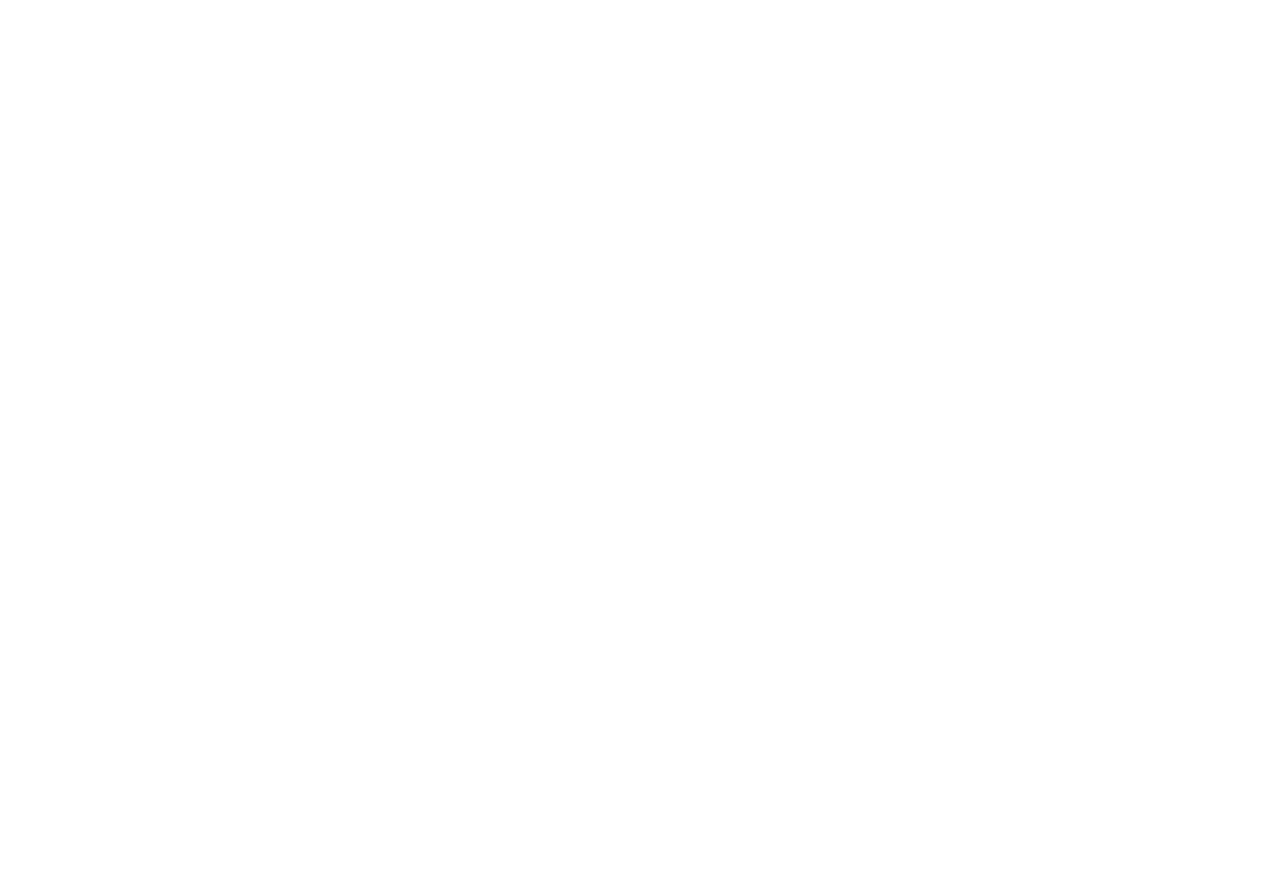
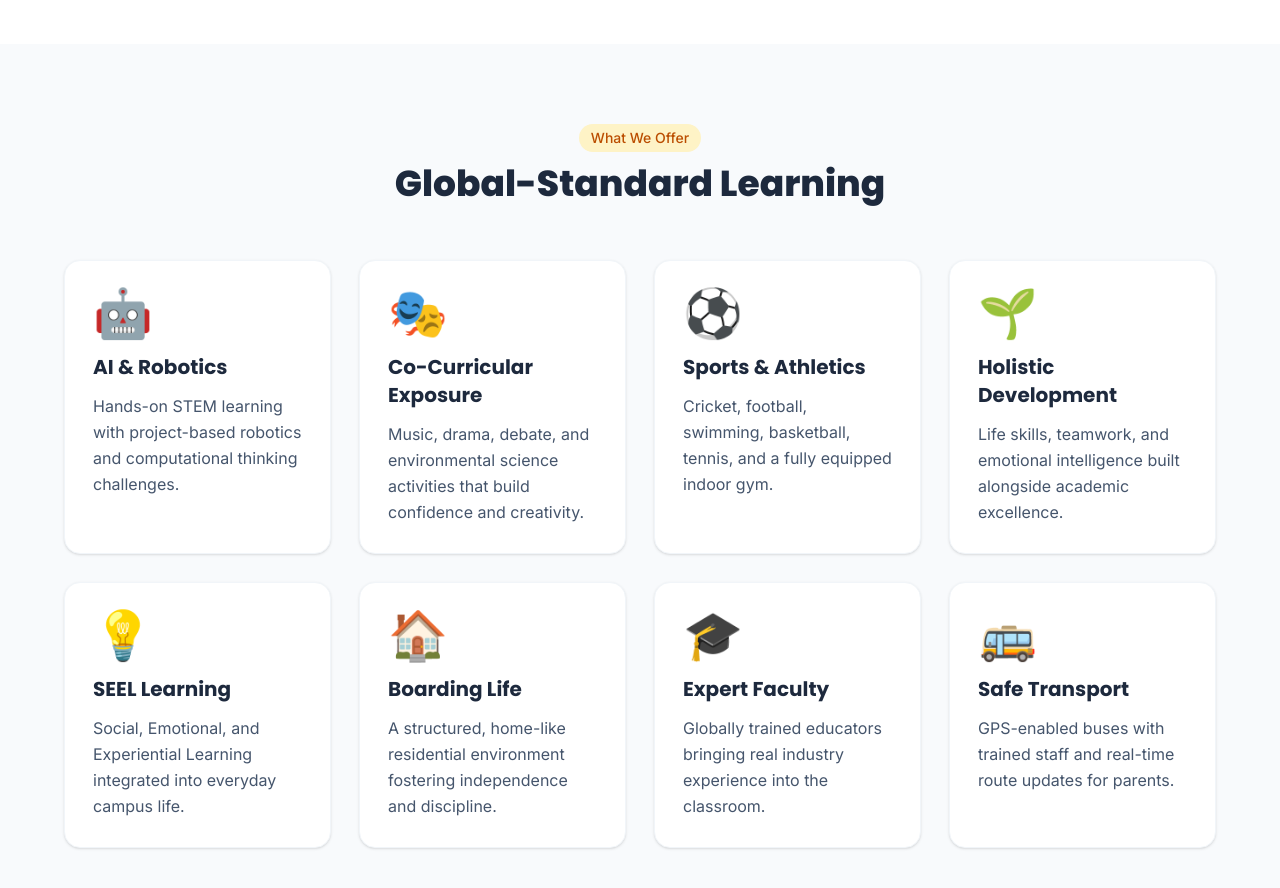
Before and after one commit to Amankr2706/DETTROIN-INT-Aman-Website, a React (Vite) app: page / in a window 1280 px wide. Shown: the part 1440-2328 px from the top of the page. Before the commit the page ends 1484 px from the top, so only its background shows below. Built offline with nearby package versions, Linux system fonts and the light colour scheme.

Commit message:
Added Facilities section

```diff
--- a/src/App.jsx
+++ b/src/App.jsx
@@ -2,6 +2,7 @@
 import Hero from "./components/Hero";
 import Stats from "./components/Stats";
 import About from "./components/About";
+import Facilities from "./components/Facilities";
 
 function App() {
   return (
@@ -10,6 +11,7 @@
       <Hero />
       <Stats />
       <About />
+      <Facilities />
     </div>
   );
 }
--- a/src/components/Facilities.jsx
+++ b/src/components/Facilities.jsx
@@ -0,0 +1,78 @@
+const facilities = [
+  {
+    title: "AI & Robotics",
+    desc: "Hands-on STEM learning with project-based robotics and computational thinking challenges.",
+    icon: "🤖",
+  },
+  {
+    title: "Co-Curricular Exposure",
+    desc: "Music, drama, debate, and environmental science activities that build confidence and creativity.",
+    icon: "🎭",
+  },
+  {
+    title: "Sports & Athletics",
+    desc: "Cricket, football, swimming, basketball, tennis, and a fully equipped indoor gym.",
+    icon: "⚽",
+  },
+  {
+    title: "Holistic Development",
+    desc: "Life skills, teamwork, and emotional intelligence built alongside academic excellence.",
+    icon: "🌱",
+  },
+  {
+    title: "SEEL Learning",
+    desc: "Social, Emotional, and Experiential Learning integrated into everyday campus life.",
+    icon: "💡",
+  },
+  {
+    title: "Boarding Life",
+    desc: "A structured, home-like residential environment fostering independence and discipline.",
+    icon: "🏠",
+  },
+  {
+    title: "Expert Faculty",
+    desc: "Globally trained educators bringing real industry experience into the classroom.",
+    icon: "🎓",
+  },
+  {
+    title: "Safe Transport",
+    desc: "GPS-enabled buses with trained staff and real-time route updates for parents.",
+    icon: "🚌",
+  },
+];
+
+function Facilities() {
+  return (
+    <section className="py-14 sm:py-20 px-4 bg-slate-50 dark:bg-slate-950 transition-colors">
+      <div className="max-w-6xl mx-auto">
+        <div className="text-center mb-10 sm:mb-14">
+          <span className="inline-block bg-amber-100 dark:bg-amber-900/40 text-amber-700 dark:text-amber-300 text-xs sm:text-sm font-medium px-3 py-1 rounded-full mb-3">
+            What We Offer
+          </span>
+          <h2 className="text-2xl sm:text-3xl lg:text-4xl font-extrabold text-slate-800 dark:text-white">
+            Global-Standard Learning
+         </h2>
+        </div>
+
+        <div className="grid grid-cols-1 sm:grid-cols-2 lg:grid-cols-4 gap-6 sm:gap-7">
+  {facilities.map((item) => (
+    <div
+      key={item.title}
+      className="bg-white dark:bg-slate-900 rounded-2xl p-6 sm:p-7 shadow-sm hover:shadow-lg transition-all border border-slate-100 dark:border-slate-800 hover:-translate-y-1"
+    >
+      <div className="text-4xl sm:text-5xl mb-4">{item.icon}</div>
+      <h3 className="font-bold text-slate-800 dark:text-white text-lg sm:text-xl mb-3">
+        {item.title}
+      </h3>
+      <p className="text-slate-600 dark:text-slate-400 text-sm sm:text-base leading-relaxed">
+        {item.desc}
+      </p>
+    </div>
+  ))}
+  </div>
+      </div>
+    </section>
+  );
+}
+
+export default Facilities;
--- a/src/components/Hero.jsx
+++ b/src/components/Hero.jsx
@@ -1,16 +1,16 @@
 function Hero() {
   return (
-    <section className="pt-20 min-h-[90vh] flex items-center bg-gradient-to-br from-slate-50 to-teal-50 px-4 sm:px-8">
+    <section className="pt-20 min-h-[90vh] flex items-center bg-gradient-to-br from-slate-50 to-teal-50 dark:from-slate-900 dark:to-slate-800 px-4 sm:px-8 transition-colors">
       <div className="max-w-6xl mx-auto grid grid-cols-1 md:grid-cols-2 gap-8 items-center">
         {/* Text content */}
         <div className="text-center md:text-left">
-          <span className="inline-block bg-amber-100 text-amber-700 text-xs sm:text-sm font-medium px-3 py-1 rounded-full mb-4">
+          <span className="inline-block bg-amber-100 dark:bg-amber-900/40 text-amber-700 dark:text-amber-300 text-xs sm:text-sm font-medium px-3 py-1 rounded-full mb-4">
             Aligarh Campus
           </span>
-          <h1 className="text-3xl sm:text-4xl lg:text-5xl font-extrabold text-slate-800 leading-tight mb-4">
-            Nurturing Future Leaders Through <span className="text-teal-700">Holistic Education</span>
+          <h1 className="text-3xl sm:text-4xl lg:text-5xl font-extrabold text-slate-800 dark:text-white leading-tight mb-4">
+            Nurturing Future Leaders Through <span className="text-teal-700 dark:text-teal-400">Holistic Education</span>
           </h1>
-          <p className="text-slate-600 text-sm sm:text-base mb-6 max-w-md mx-auto md:mx-0">
+          <p className="text-slate-600 dark:text-slate-300 text-sm sm:text-base mb-6 max-w-md mx-auto md:mx-0">
             28+ years of legacy, shaping confident, capable, and compassionate learners.
           </p>
           <button className="bg-teal-700 hover:bg-teal-800 text-white font-semibold px-6 py-3 rounded-lg transition w-full sm:w-auto">
--- a/src/components/Navbar.jsx
+++ b/src/components/Navbar.jsx
@@ -26,11 +26,11 @@
   ];
 
   return (
-    <nav className="bg-white shadow-md fixed w-full top-0 left-0 z-50">
+    <nav className="bg-white dark:bg-slate-900 shadow-md fixed w-full top-0 left-0 z-50 transition-colors">
       <div className="max-w-7xl mx-auto px-4 flex justify-between items-center h-16">
         <img src={logo} alt="Pavna School logo" className="h-10 sm:h-12 w-auto" />
 
-        <ul className="hidden lg:flex gap-6 font-medium text-gray-700 text-sm">
+        <ul className="hidden lg:flex gap-6 font-medium text-gray-700 dark:text-gray-200 text-sm">
           {navItems.map((item) => (
             <li
               key={item.label}
@@ -38,17 +38,17 @@
               onMouseEnter={() => item.dropdown && setOpenDropdown(item.label)}
               onMouseLeave={() => setOpenDropdown(null)}
             >
-              <span className="hover:text-teal-700 cursor-pointer transition flex items-center gap-1">
+              <span className="hover:text-teal-700 dark:hover:text-teal-400 cursor-pointer transition flex items-center gap-1">
                 {item.label}
                 {item.dropdown && <span className="text-xs">▾</span>}
               </span>
 
               {item.dropdown && openDropdown === item.label && (
-                <ul className="absolute top-full left-0 bg-white shadow-lg rounded-md py-2 min-w-[200px] border border-gray-100">
+                <ul className="absolute top-full left-0 bg-white dark:bg-slate-800 shadow-lg rounded-md py-2 min-w-[200px] border border-gray-100 dark:border-slate-700">
                   {item.dropdown.map((sub) => (
                     <li
                       key={sub}
-                      className="px-4 py-2 hover:bg-teal-50 hover:text-teal-700 cursor-pointer transition text-sm"
+                      className="px-4 py-2 hover:bg-teal-50 dark:hover:bg-slate-700 hover:text-teal-700 dark:hover:text-teal-400 cursor-pointer transition text-sm"
                     >
                       {sub}
                     </li>
@@ -69,17 +69,20 @@
           </button>
         </div>
 
-        <button className="lg:hidden text-2xl" onClick={() => setIsOpen(!isOpen)}>
+        <button
+          className="lg:hidden text-2xl text-gray-700 dark:text-gray-200"
+          onClick={() => setIsOpen(!isOpen)}
+        >
           {isOpen ? "✕" : "☰"}
         </button>
       </div>
 
       {isOpen && (
-        <ul className="lg:hidden flex flex-col bg-white shadow-md py-4 gap-1 font-medium text-gray-700 max-h-[70vh] overflow-y-auto">
+        <ul className="lg:hidden flex flex-col bg-white dark:bg-slate-900 shadow-md py-4 gap-1 font-medium text-gray-700 dark:text-gray-200 max-h-[70vh] overflow-y-auto">
           {navItems.map((item) => (
             <li key={item.label} className="px-4">
               <div
-                className="flex justify-between items-center py-2 cursor-pointer hover:text-teal-700"
+                className="flex justify-between items-center py-2 cursor-pointer hover:text-teal-700 dark:hover:text-teal-400"
                 onClick={() =>
                   setOpenDropdown(openDropdown === item.label ? null : item.label)
                 }
@@ -92,7 +95,7 @@
                   {item.dropdown.map((sub) => (
                     <li
                       key={sub}
-                      className="py-1.5 text-sm text-gray-600 hover:text-teal-700 cursor-pointer"
+                      className="py-1.5 text-sm text-gray-600 dark:text-gray-400 hover:text-teal-700 dark:hover:text-teal-400 cursor-pointer"
                     >
                       {sub}
                     </li>
--- a/src/components/ThemeToggle.jsx
+++ b/src/components/ThemeToggle.jsx
@@ -13,7 +13,7 @@
   return (
     <button
       onClick={() => setIsDark(!isDark)}
-      className="w-9 h-9 flex items-center justify-center rounded-full border border-gray-300 dark:border-gray-600 text-lg transition"
+      className="w-9 h-9 flex items-center justify-center rounded-full border border-gray-300 dark:border-gray-600 text-gray-700 dark:text-gray-200 text-lg transition"
       aria-label="Toggle dark mode"
     >
       {isDark ? "☀️" : "🌙"}
```
